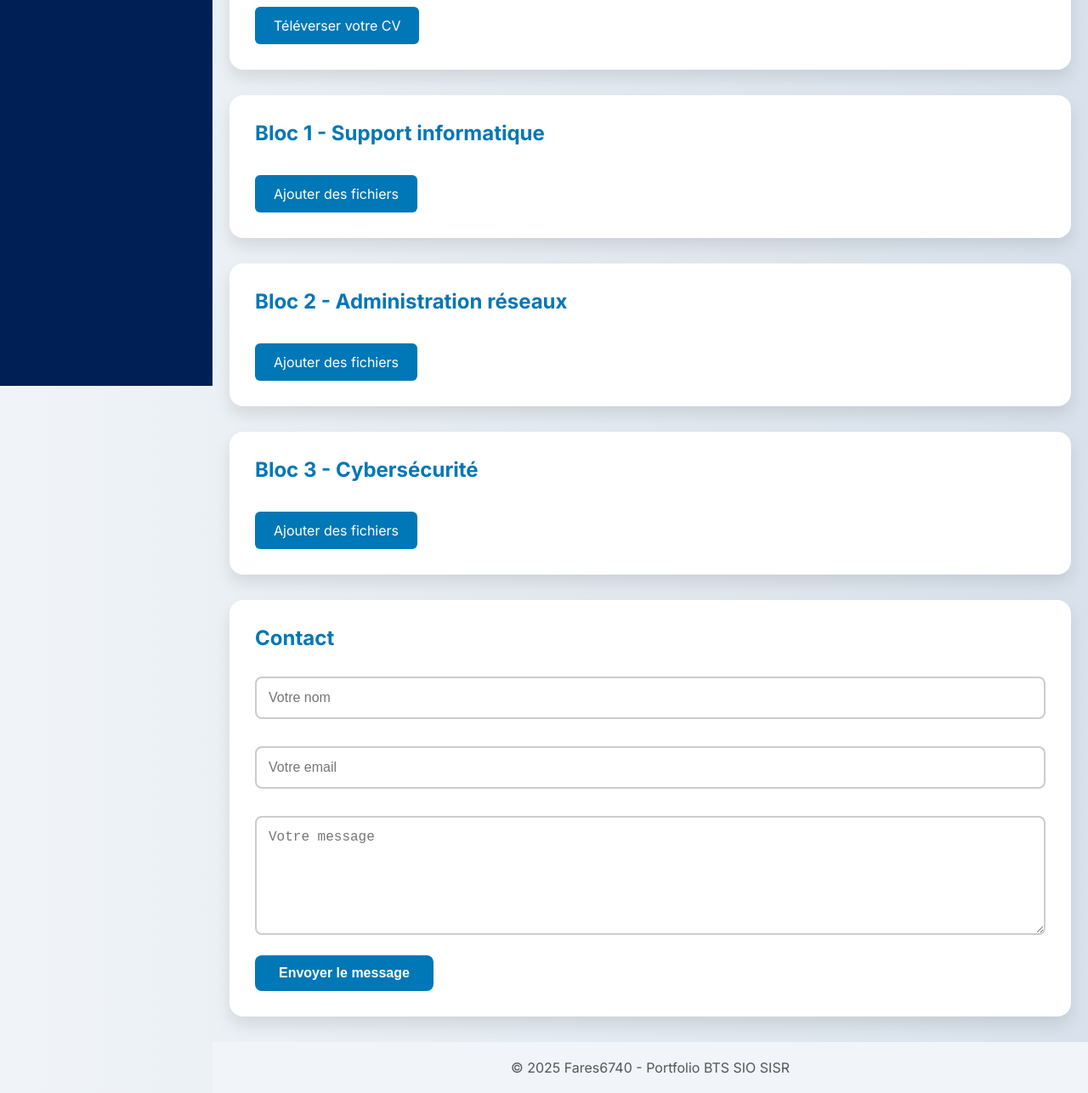
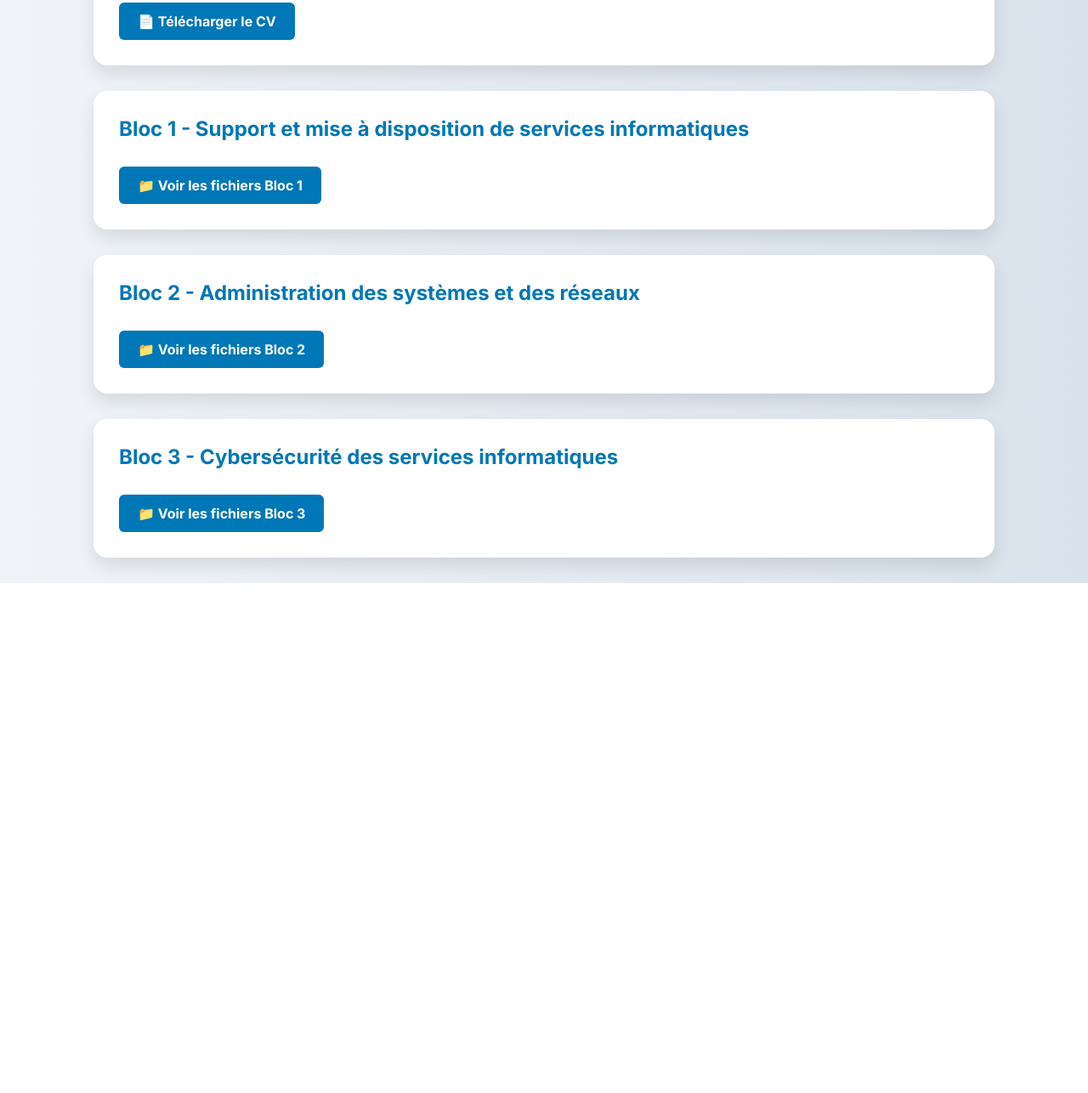
Before and after one commit to Fares6740/portfolio-bts-sio, a plain HTML site: page index.html in a window 1280 px wide. Shown: the part 346-1632 px from the top of the page at 85% size. After the commit the page ends 1032 px from the top, so only its background shows below. Drawn offline with Linux system fonts and the light colour scheme.

Commit message:
Mise à jour du site avec nouvelle version

```diff
--- a/index.html
+++ b/index.html
@@ -1,46 +1,25 @@
+
 <!DOCTYPE html>
 <html lang="fr">
 <head>
   <meta charset="UTF-8" />
   <meta name="viewport" content="width=device-width, initial-scale=1.0"/>
   <title>Portfolio BTS SIO SISR</title>
-  <link href="https://fonts.googleapis.com/css2?family=Inter:wght@400;600;700&display=swap" rel="stylesheet">
+  <link href="https://fonts.googleapis.com/css2?family=Inter:wght@400;600;700&display=swap" rel="stylesheet"/>
   <style>
     * { box-sizing: border-box; }
     body {
       font-family: 'Inter', sans-serif;
       background: linear-gradient(to right, #f0f4f8, #d9e2ec);
-      margin: 0;
-      padding: 0;
+      margin: 0; padding: 0;
       color: #333;
-      display: flex;
-    }
-    aside {
-      background: #001f54;
-      color: white;
-      padding: 20px;
-      width: 250px;
-      min-height: 100vh;
-      position: fixed;
-    }
-    aside h2 {
-      font-size: 22px;
-      margin-top: 0;
-      color: #fff;
-    }
-    aside p {
-      font-size: 15px;
-      line-height: 1.5;
-    }
-    .main-content {
-      margin-left: 250px;
-      width: 100%;
     }
     header {
       background: linear-gradient(to right, #0077b6, #023e8a);
       color: white;
       padding: 40px 20px;
       text-align: center;
+      box-shadow: 0 4px 8px rgba(0, 0, 0, 0.2);
     }
     nav {
       background-color: #03045e;
@@ -48,6 +27,7 @@
       justify-content: center;
       padding: 14px;
       gap: 25px;
+      box-shadow: 0 2px 4px rgba(0,0,0,0.2);
     }
     nav a {
       color: white;
@@ -72,108 +52,58 @@
       padding: 30px;
       border-radius: 16px;
       box-shadow: 0 10px 20px rgba(0,0,0,0.1);
+      transition: transform 0.3s ease;
+    }
+    .section:hover {
+      transform: translateY(-6px);
     }
     h2 {
       color: #0077b6;
       margin-top: 0;
     }
-    label {
+    .download-btn {
       display: inline-block;
       padding: 12px 22px;
+      margin-top: 10px;
       background-color: #0077b6;
       color: white;
       border-radius: 6px;
-      cursor: pointer;
-      margin-top: 15px;
+      text-decoration: none;
+      font-weight: bold;
+      transition: background-color 0.3s ease;
     }
-    input[type="file"] {
-      display: none;
-    }
-    form input, form textarea {
-      width: 100%;
-      padding: 14px;
-      margin-top: 12px;
-      margin-bottom: 20px;
-      border: 2px solid #ccc;
-      border-radius: 8px;
-      font-size: 16px;
-    }
-    form button {
-      padding: 12px 28px;
-      background-color: #0077b6;
-      color: white;
-      border: none;
-      border-radius: 8px;
-      font-size: 16px;
-      font-weight: 600;
-      cursor: pointer;
-    }
-    footer {
-      text-align: center;
-      padding: 20px;
-      background-color: #f1f5f9;
-      color: #555;
+    .download-btn:hover {
+      background-color: #0096c7;
     }
   </style>
 </head>
 <body>
-  <aside>
-    <h2>À propos</h2>
-    <p>Je suis étudiant en BTS SIO option SISR, passionné par les réseaux, la cybersécurité et les systèmes informatiques. Ce portfolio présente mes projets et compétences acquises.</p>
-  </aside>
-
-  <div class="main-content">
   <header>
     <h1>Portfolio BTS SIO - Option SISR</h1>
   </header>
-
   <nav>
-      <a href="#cv">CV</a>
+    <a href="#cv">Mon CV</a>
     <a href="#bloc1">Bloc 1</a>
     <a href="#bloc2">Bloc 2</a>
     <a href="#bloc3">Bloc 3</a>
-      <a href="#contact">Contact</a>
   </nav>
-
   <div class="container">
     <section id="cv" class="section">
       <h2>Mon CV</h2>
-        <label for="cvUpload">Téléverser votre CV</label>
-        <input type="file" id="cvUpload" accept=".pdf,.doc,.docx" />
+      <a class="download-btn" href="https://drive.google.com/file/d/1myqVThm8p_t2KsLXEJNxRaxAbWjMIVYD/view?usp=sharing" target="_blank">📄 Télécharger le CV</a>
     </section>
-
     <section id="bloc1" class="section">
-        <h2>Bloc 1 - Support informatique</h2>
-        <label for="bloc1Upload">Ajouter des fichiers</label>
-        <input type="file" id="bloc1Upload" multiple />
+      <h2>Bloc 1 - Support et mise à disposition de services informatiques</h2>
+      <a class="download-btn" href="https://drive.google.com/drive/folders/1R0gwz5do2gZqCLOkqn0Fb0nlLE1wniXf?usp=drive_link" target="_blank">📁 Voir les fichiers Bloc 1</a>
     </section>
-
     <section id="bloc2" class="section">
-        <h2>Bloc 2 - Administration réseaux</h2>
-        <label for="bloc2Upload">Ajouter des fichiers</label>
-        <input type="file" id="bloc2Upload" multiple />
+      <h2>Bloc 2 - Administration des systèmes et des réseaux</h2>
+      <a class="download-btn" href="https://drive.google.com/drive/folders/1dKBVK1qHl-ObvrDof8_-_TLIegPayhJ7?usp=drive_link" target="_blank">📁 Voir les fichiers Bloc 2</a>
     </section>
-
     <section id="bloc3" class="section">
-        <h2>Bloc 3 - Cybersécurité</h2>
-        <label for="bloc3Upload">Ajouter des fichiers</label>
-        <input type="file" id="bloc3Upload" multiple />
+      <h2>Bloc 3 - Cybersécurité des services informatiques</h2>
+      <a class="download-btn" href="https://drive.google.com/drive/folders/1aQ1VhZWTVAf32QcKF5Oo2F8EL-jaKCyP?usp=drive_link" target="_blank">📁 Voir les fichiers Bloc 3</a>
     </section>
-
-      <section id="contact" class="section">
-        <h2>Contact</h2>
-        <form action="https://formspree.io/f/xovdrwba" method="POST">
-          <input type="text" name="nom" placeholder="Votre nom" required />
-          <input type="email" name="email" placeholder="Votre email" required />
-          <textarea name="message" rows="6" placeholder="Votre message" required></textarea>
-          <button type="submit">Envoyer le message</button>
-        </form>
-      </section>
-    </div>
-
-    <footer>
-      &copy; 2025 Fares6740 - Portfolio BTS SIO SISR
-    </footer>
   </div>
 </body>
 </html>
```
Lines whose indentation alone changed are shown as unchanged.
